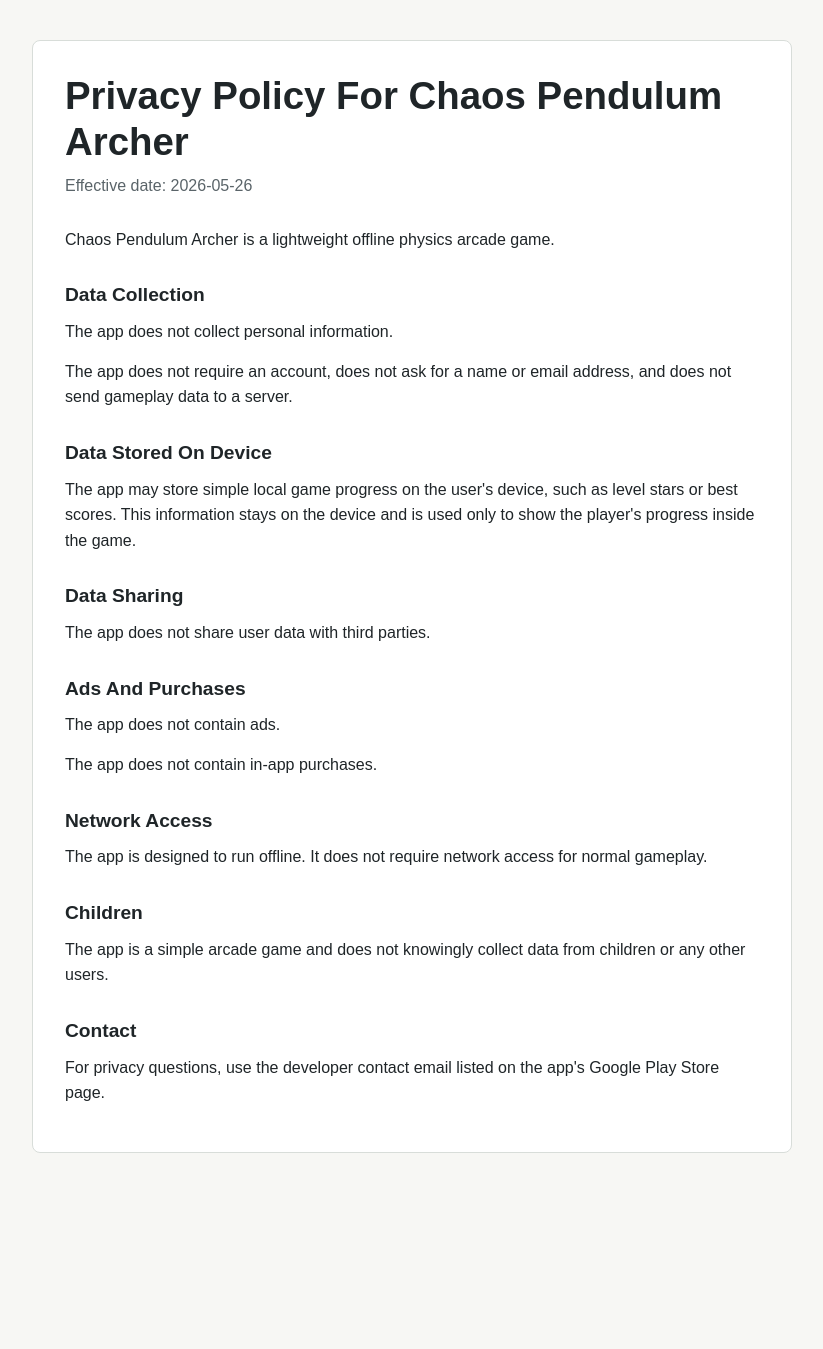
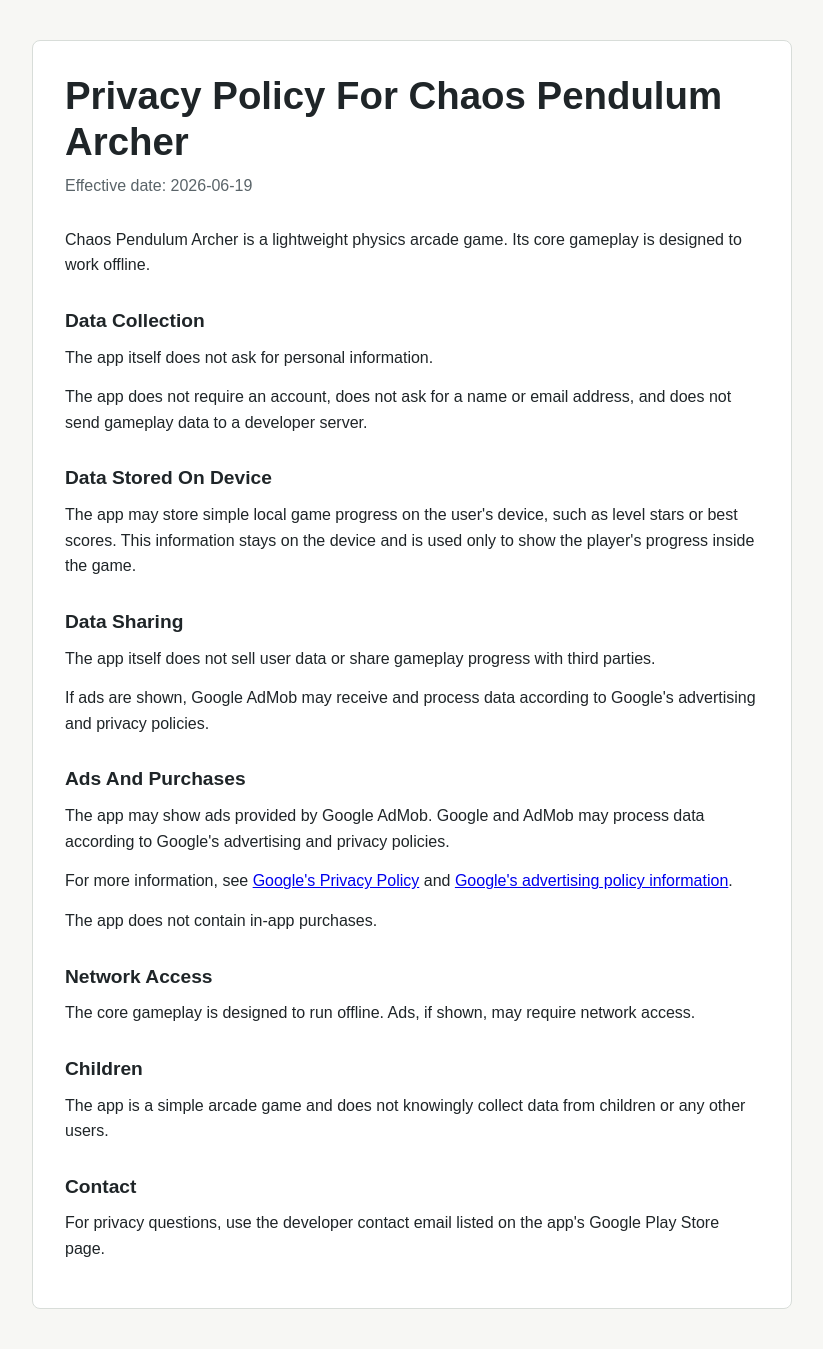
Before and after one commit to prem314/prem314.github.io, a Jekyll site: the page chaos-pendulum-archer-privacy-policy.html, which Jekyll copies as it is, in a window 1280 px wide. Shown: the whole page, without its empty margins (228-1051 px from the left). Built offline with Jekyll 4.4.1, drawn with Linux system fonts in a browser that asks for light colours; before the commit the page ends 1193 px from its top, so only the background shows below that.

Commit message:
auto push

```diff
--- a/_layouts/default.html
+++ b/_layouts/default.html
@@ -58,6 +58,7 @@
                 <li><a href="{{ '/about' | relative_url }}">About</a></li>
                 <li><a href="{{ '/research' | relative_url }}">Research</a></li>
                 <li><a href="{{ '/hobby' | relative_url }}">Hobby</a></li>
+                <li><a href="{{ '/apps/' | relative_url }}">Apps</a></li>
             </ul>
         </nav>
     </header>
--- /dev/null
+++ b/app-ads.txt
@@ -0,0 +1 @@
+google.com, pub-7722197533158889, DIRECT, f08c47fec0942fa0
--- a/chaos-pendulum-archer-privacy-policy.html
+++ b/chaos-pendulum-archer-privacy-policy.html
@@ -81,26 +81,28 @@
 <body>
     <main>
         <h1>Privacy Policy For Chaos Pendulum Archer</h1>
-        <p class="effective-date">Effective date: 2026-05-26</p>
+        <p class="effective-date">Effective date: 2026-06-19</p>
 
-        <p>Chaos Pendulum Archer is a lightweight offline physics arcade game.</p>
+        <p>Chaos Pendulum Archer is a lightweight physics arcade game. Its core gameplay is designed to work offline.</p>
 
         <h2>Data Collection</h2>
-        <p>The app does not collect personal information.</p>
-        <p>The app does not require an account, does not ask for a name or email address, and does not send gameplay data to a server.</p>
+        <p>The app itself does not ask for personal information.</p>
+        <p>The app does not require an account, does not ask for a name or email address, and does not send gameplay data to a developer server.</p>
 
         <h2>Data Stored On Device</h2>
         <p>The app may store simple local game progress on the user's device, such as level stars or best scores. This information stays on the device and is used only to show the player's progress inside the game.</p>
 
         <h2>Data Sharing</h2>
-        <p>The app does not share user data with third parties.</p>
+        <p>The app itself does not sell user data or share gameplay progress with third parties.</p>
+        <p>If ads are shown, Google AdMob may receive and process data according to Google's advertising and privacy policies.</p>
 
         <h2>Ads And Purchases</h2>
-        <p>The app does not contain ads.</p>
+        <p>The app may show ads provided by Google AdMob. Google and AdMob may process data according to Google's advertising and privacy policies.</p>
+        <p>For more information, see <a href="https://policies.google.com/privacy">Google's Privacy Policy</a> and <a href="https://policies.google.com/technologies/ads">Google's advertising policy information</a>.</p>
         <p>The app does not contain in-app purchases.</p>
 
         <h2>Network Access</h2>
-        <p>The app is designed to run offline. It does not require network access for normal gameplay.</p>
+        <p>The core gameplay is designed to run offline. Ads, if shown, may require network access.</p>
 
         <h2>Children</h2>
         <p>The app is a simple arcade game and does not knowingly collect data from children or any other users.</p>
```
Also changed, not shown: apps/chaos-pendulum-archer/index.md (added, +16 -0 lines), apps/index.md (added, +12 -0 lines).
